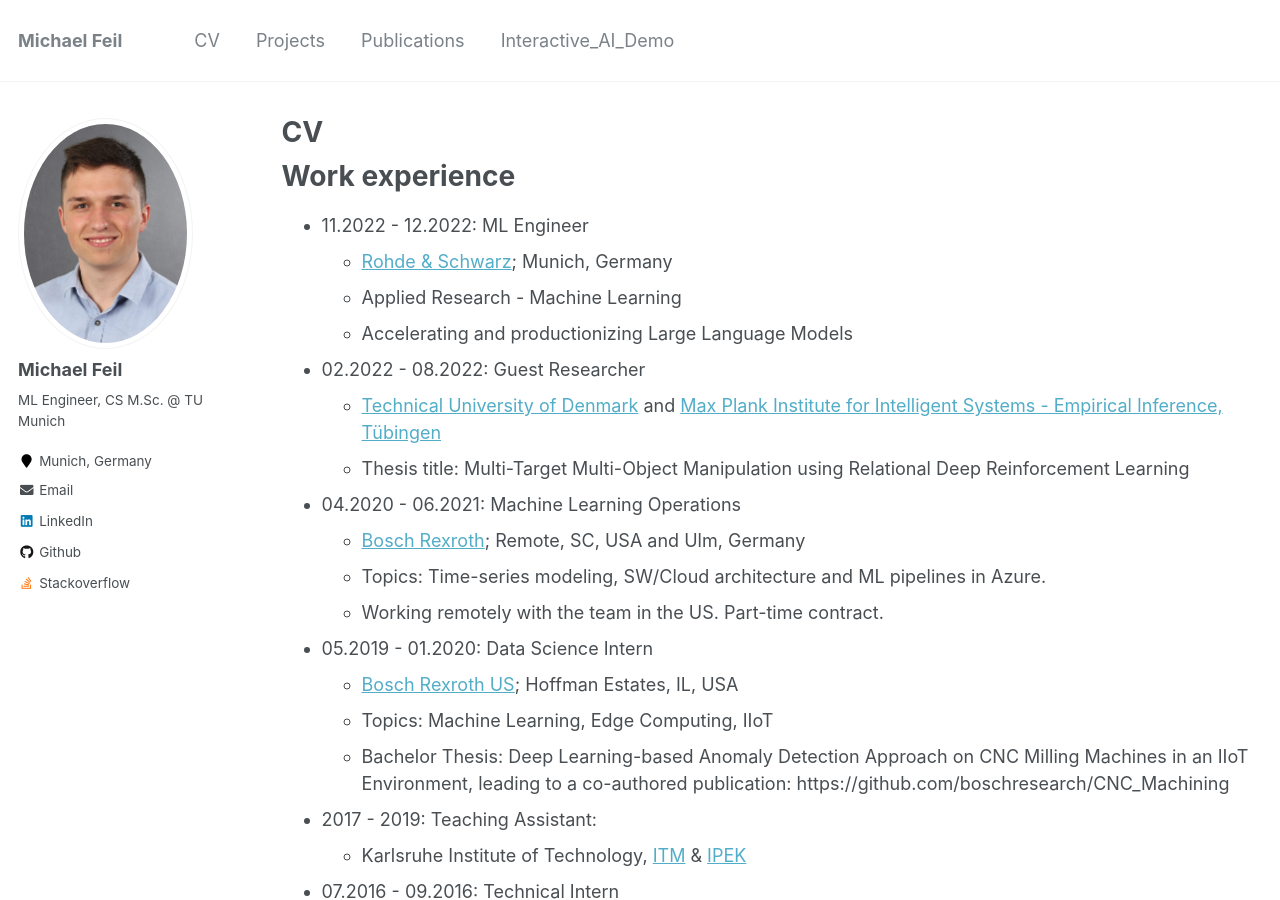
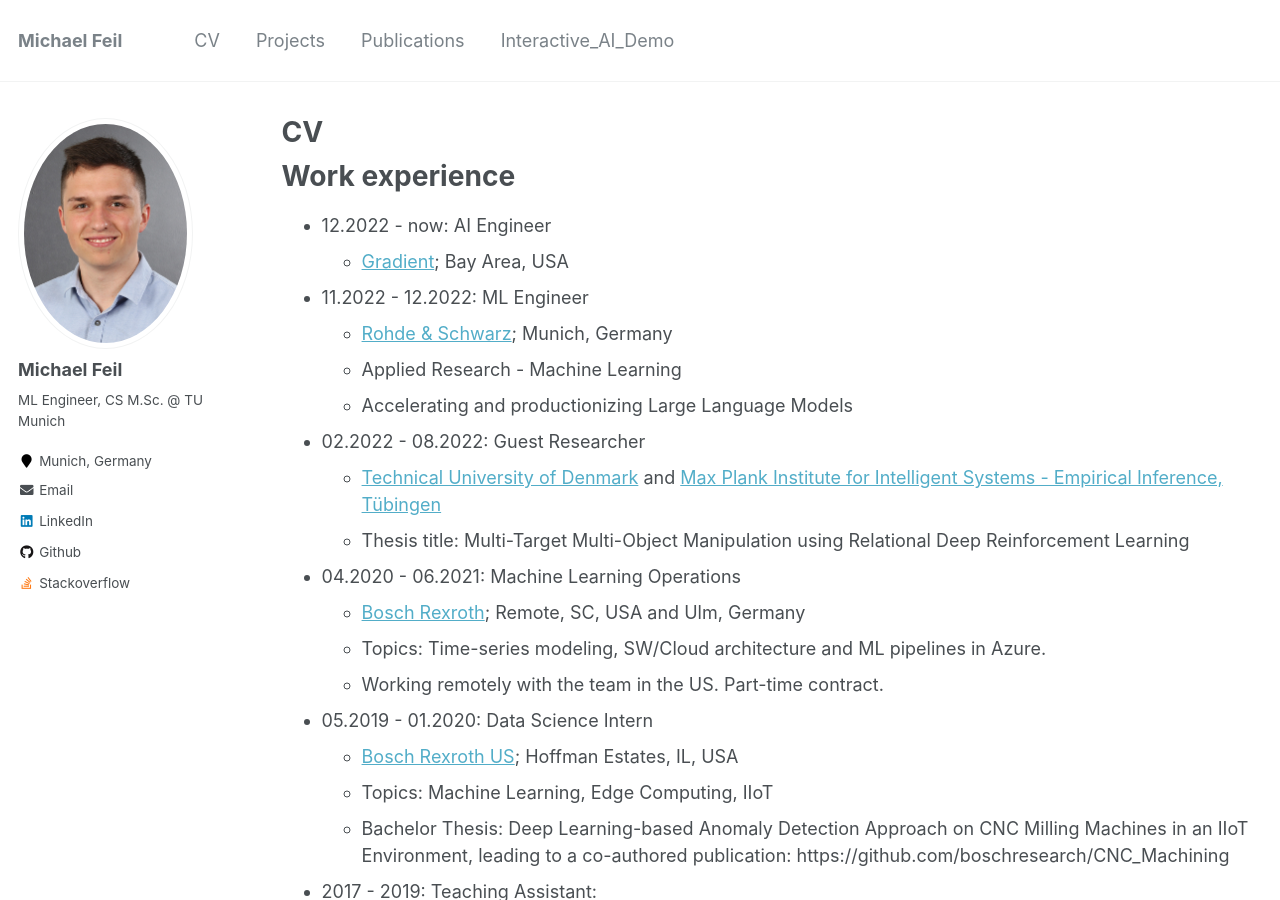
Before and after one commit to michaelfeil/academicpages, a Jekyll site: the page built from _pages/cv.md, in a window 1280 px wide and 900 px high. Built offline with Jekyll 4.4.1, drawn with Linux system fonts in a browser that asks for light colours.

Commit message:
Update cv.md

```diff
--- a/_pages/cv.md
+++ b/_pages/cv.md
@@ -11,6 +11,8 @@ redirect_from:
 
 Work experience
 ======
+* 12.2022 - now: AI Engineer
+  * [Gradient](https://gradient.ai); Bay Area, USA
 * 11.2022 - 12.2022: ML Engineer
   * [Rohde & Schwarz](https://rohde-schwarz.com); Munich, Germany
   * Applied Research - Machine Learning
```
